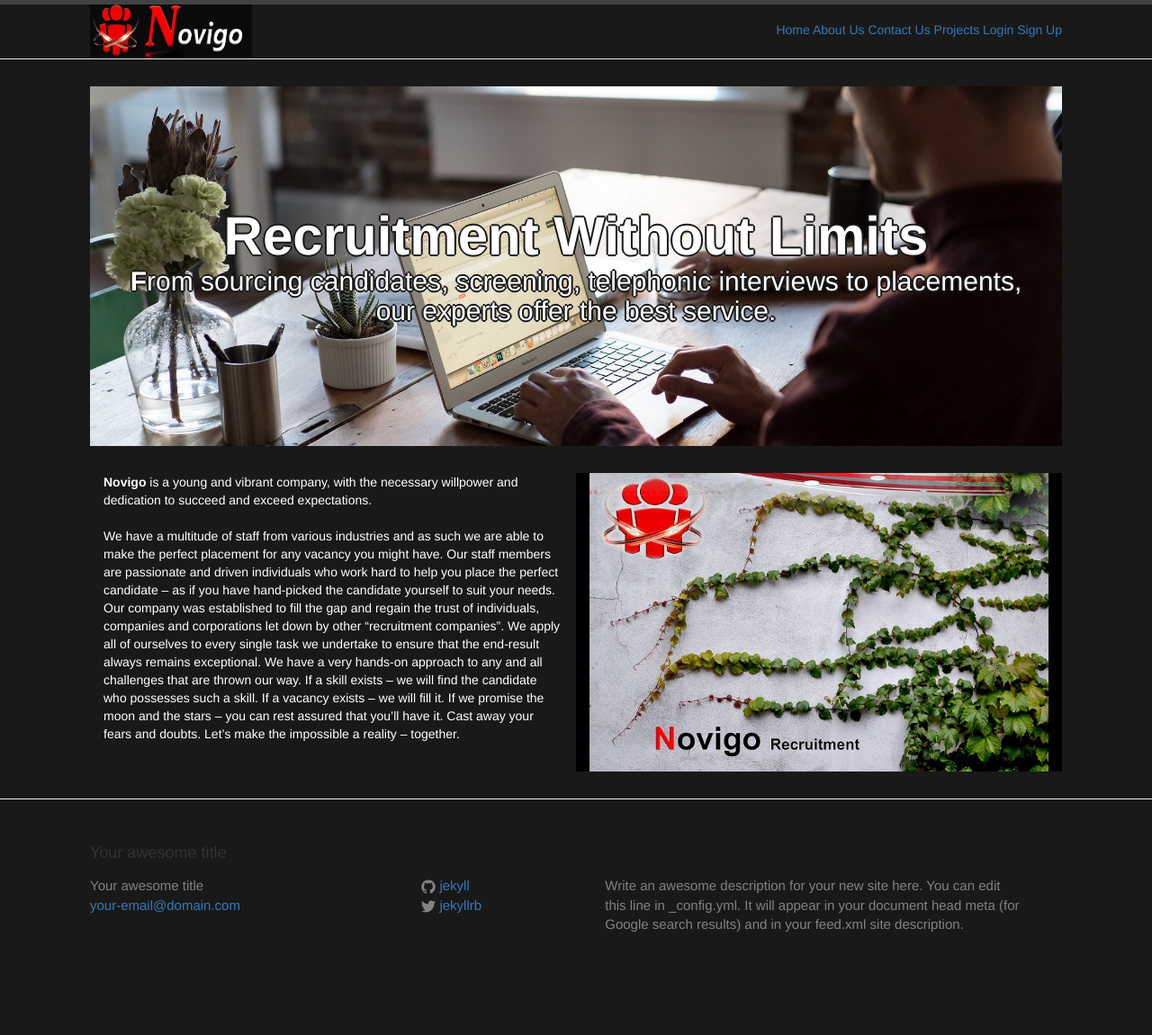
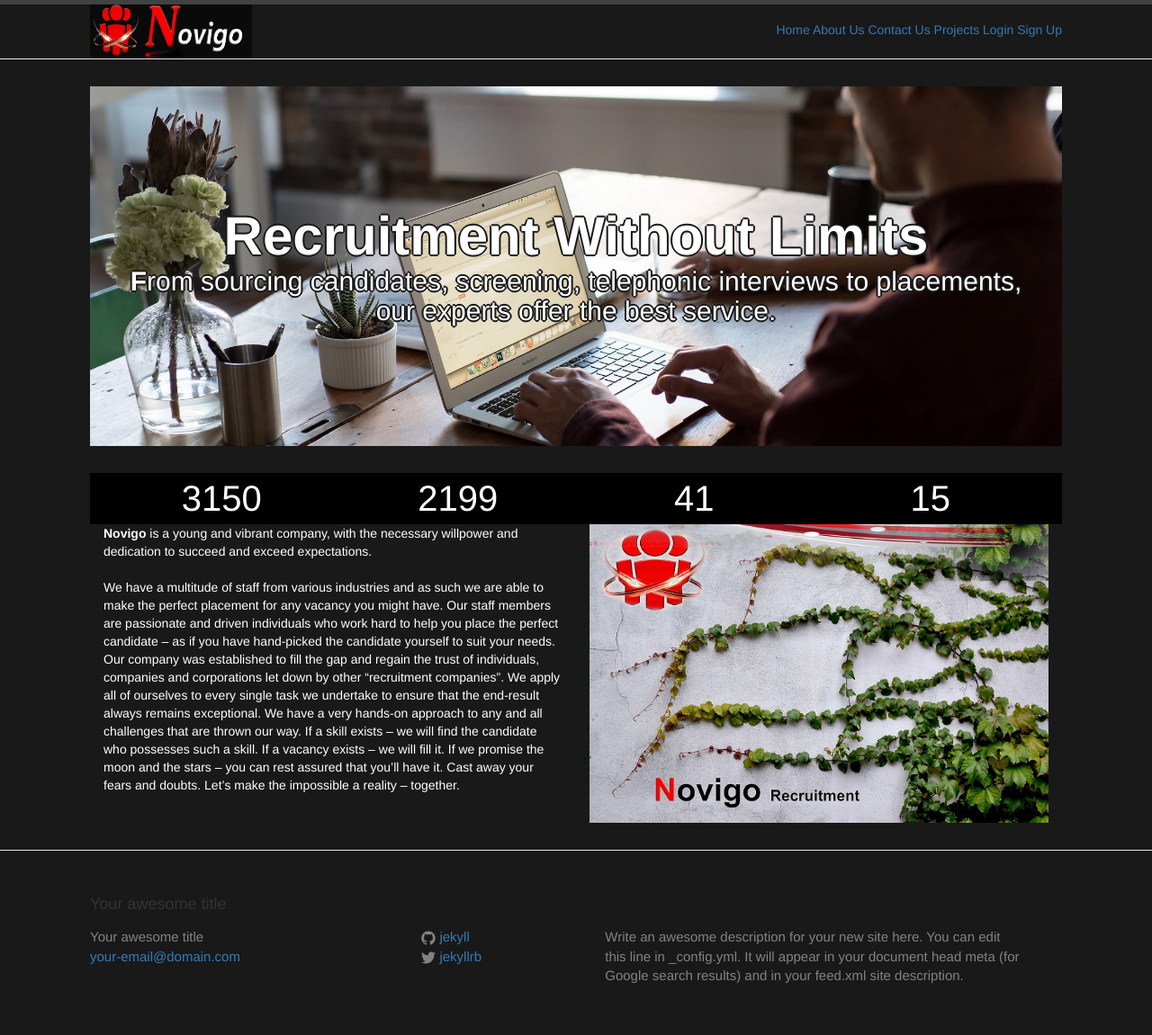
Before and after one commit to Hermankoch/hermankoch.github.io, a Jekyll site: the page built from index.html, in a window 1280 px wide. Shown: the whole page at 90% size. Built offline with Jekyll 4.4.1, drawn with Linux system fonts in a browser that asks for light colours; before the commit the page ends 1093 px from its top, so only the background shows below that.

Commit message:
Update index.html

```diff
--- a/index.html
+++ b/index.html
@@ -35,6 +35,23 @@ layout: default
 
 <div class="container-fluid">
     <div class="row">
+      <div class="col-sm-12" style="background-color:black;">
+
+        <div class="col-sm-3"><p class="LivesTouched">3150<br /></p>
+        </div>
+        <div class="col-sm-3"><p class="LivesTouched">2199<br /></p>
+        </div>
+        <div class="col-sm-3"><p class="LivesTouched">41<br /></p>
+        </div>
+        <div class="col-sm-3"><p class="LivesTouched">15<br /></p>
+        </div>
+
+      </div>
+  </div>
+</div>
+
+<div class="container-fluid">
+    <div class="row">
 
       <div class="col-sm-6"><p style="color:white;"><strong>Novigo</strong> is a young and vibrant company,
         with the necessary willpower and dedication to succeed and exceed expectations.<br /><br /> We have a multitude of staff from
@@ -50,7 +67,7 @@ layout: default
 
       </div>
 
-      <div class="col-sm-6" style="background-color:black;"><img src="../css/image6.jpg" alt="Company Image">
+      <div class="col-sm-6"><img src="../css/image6.jpg" alt="Company Image">
       </div>
 
   </div>
```
